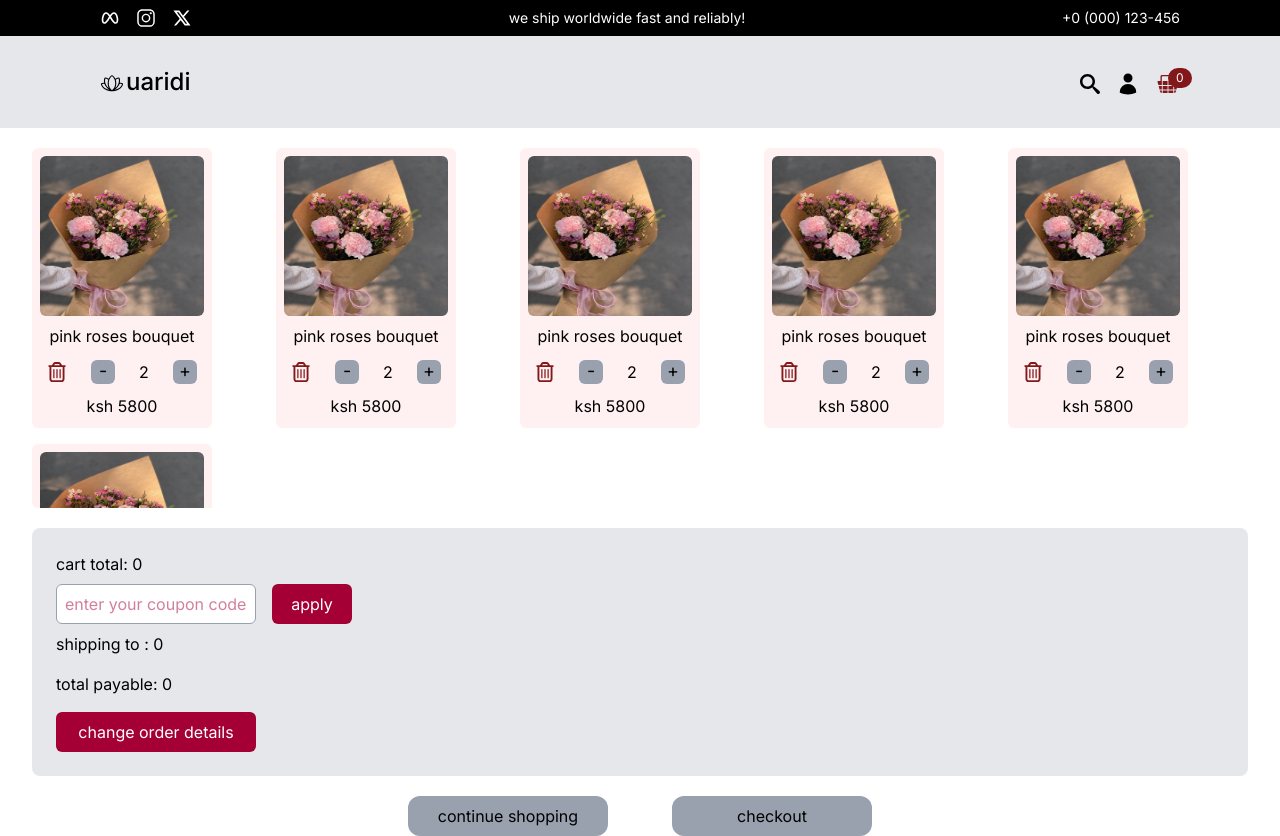
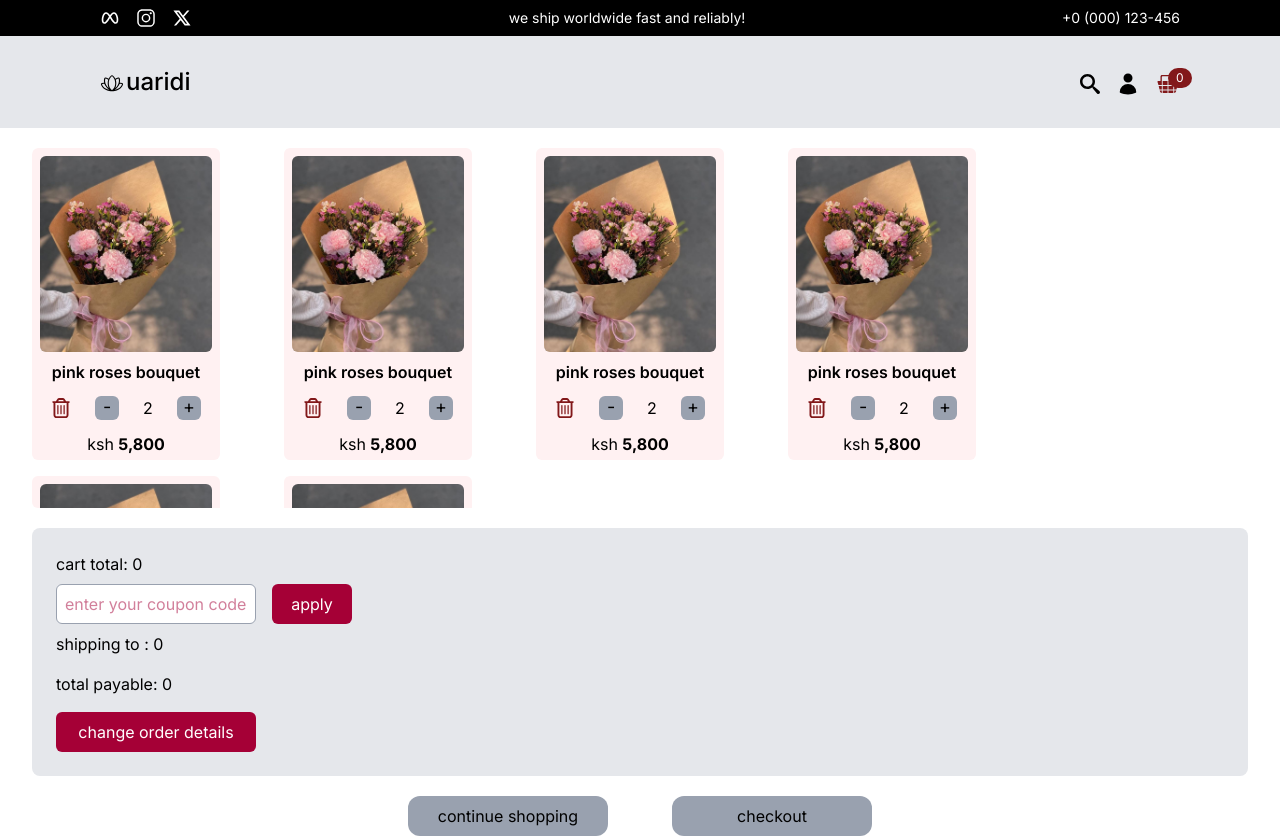
Before and after one commit to g-edgah/e-cormerce_app, a React (Vite) app in the folder frontend/: page /cart in a window 1280 px wide. Built offline with nearby package versions, Linux system fonts and the light colour scheme.

Commit message:
cart card

```diff
--- a/frontend/src/components/cart/cartCard.jsx
+++ b/frontend/src/components/cart/cartCard.jsx
@@ -4,19 +4,19 @@ const CartCard = ({id, name, price, quantity, image, handleChangeQuantity, handl
     const productPrice = price * quantity;
 
     return (
-        <div className="container min-w-full h-35 md:min-w-45 md:max-w-45 justify-between md:h-70 bg-cartCard p-2 rounded-md flex md:flex-col">
+        <div className="container min-w-full h-35 md:min-w-47 md:max-w-47 justify-between md:h-78 bg-cartCard p-2 rounded-md flex md:flex-col">
 
-            <div className="image w-30 h-full md:w-full  md:h-40">
+            <div className="image h-full aspect-[1/1.1] md:w-full  md:aspect-[1/1.1]">
                 <img className="rounded-md w-full h-full" src={`/src/assets/bouquets/${image}`} alt="product image" />
             </div>
 
-            <div className="details flex flex-col space-y-1 mt-2 grow h-full text-md md:text-md items-center">
+            <div className="details flex flex-col justify-between mt-2 grow h-full text-md md:text-md items-center">
 
-                <div className="name">
+                <div className="name text-[16px] font-semibold md:font-semibold">
                     <span>{name}</span>
                 </div>
 
-                <div className="quantity mt-4 mb-5  md:mb-2.5 md:mt-2 flex items-center justify-center w-full flex-row gap-6">
+                <div className="quantity mt-5 mb-5  md:mb-3 md:mt-3 flex items-center justify-center w-full flex-row gap-6">
                     <button onClick={() => {handleDelete(id)}} className="text-red-900 cursor-pointer">
                         <FaRegTrashCan className="h-5 w-5"/>
                     </button>
@@ -32,8 +32,8 @@ const CartCard = ({id, name, price, quantity, image, handleChangeQuantity, handl
                     </button>
                 </div>
 
-                <div className="price">
-                    <span>ksh {productPrice}</span>
+                <div className="price mb-2 md:mb-0">
+                    <span>ksh</span> <span className="font-bold"> {productPrice.toLocaleString()}</span>
                 </div>
 
             </div>
--- a/frontend/src/components/common/topBar.jsx
+++ b/frontend/src/components/common/topBar.jsx
@@ -17,7 +17,7 @@ const TopBar = () => {
                         <RiTwitterXLine className='h-5 w-5'/>
                     </a>
                 </div>
-                <div className="text-sm text-center flex-grow">
+                <div className="text-sm text-center grow">
                     <span>we ship worldwide fast and reliably!</span>
                 </div>
                 <div className="text-sm hidden md:block">
```
